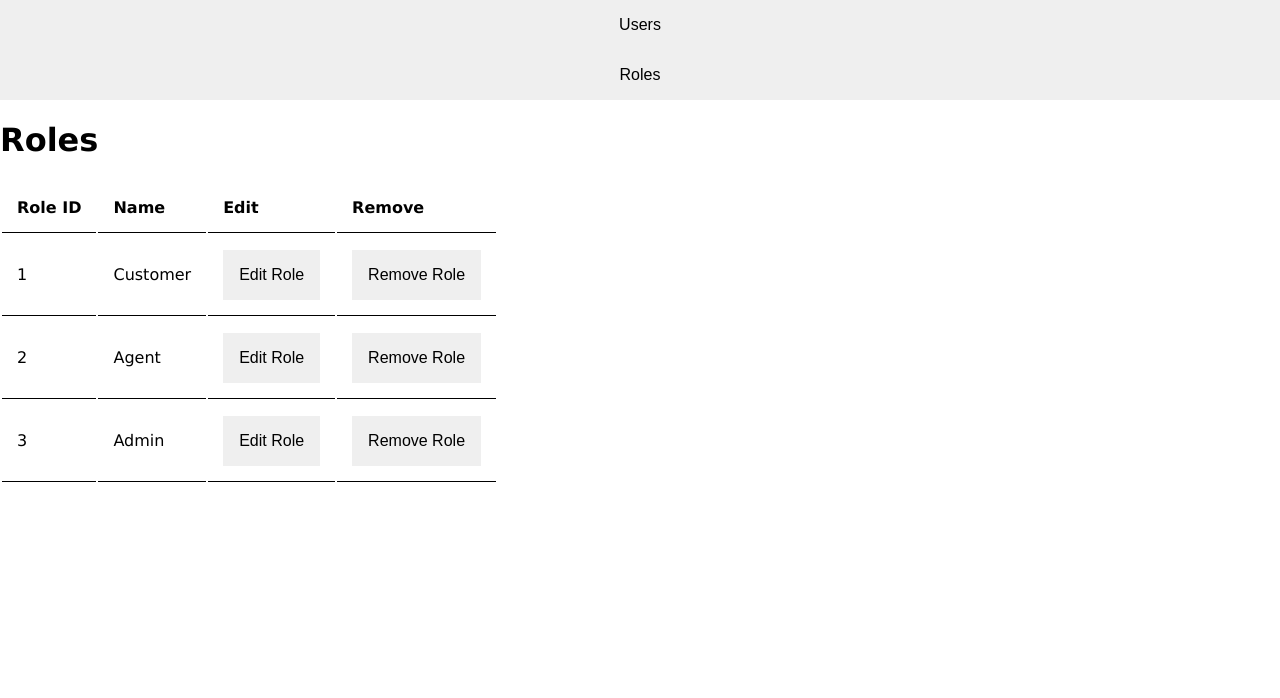
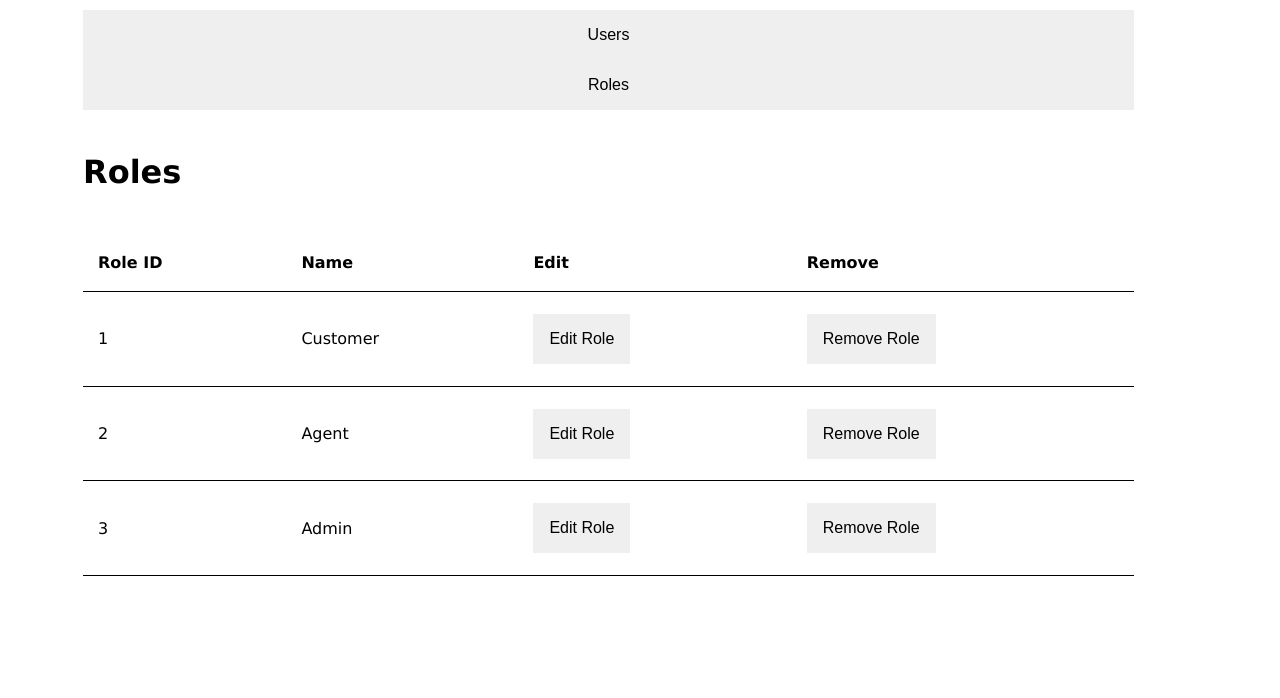
Before and after one commit to hammerhc/Car-Carrier, a Flask app: page /roles in a window 1280 px wide. Shown: the part 102-800 px from the top of the page. Run offline with Flask 2, Linux system fonts and the light colour scheme.

Commit message:
Updated Admin Roles Page
Added Style

```diff
--- a/src/static/css/style.css
+++ b/src/static/css/style.css
@@ -187,7 +187,7 @@ button:hover {
   row-gap: 10px;
 }
 
-.usersContainer {
+.usersContainer, .rolesContainer {
   box-sizing: border-box;
   width: 100%;
   height: 100%;
@@ -247,7 +247,7 @@ th, td {
   border-bottom: 1px solid black;
 }
 
-#orderTable, #ticketsTable, #usersTable {
+#orderTable, #ticketsTable, #usersTable, #rolesTable {
   height: auto;
   border-spacing: 0px;
 }
--- a/src/templates/admin/roles.html
+++ b/src/templates/admin/roles.html
@@ -5,11 +5,15 @@
 {% endblock %}
 
 {% block content %}
+<div class="rolesContainer">
+
+    <div class="adminHeader">
         <button id="buttonUsers" class="navButton" onclick="users()">Users</button>
         <button id="buttonRoles" class="navButton" onclick="roles()">Roles</button>
+    </div>
 
-<h1>Roles</h1>
-<table id="rolesTable">
+    <h1 class="contentTitle">Roles</h1>
+    <table id="rolesTable" class="main">
         <tr>
             <th>Role ID</th>
             <th>Name</th>
@@ -17,4 +21,6 @@
             <th>Remove</th>
         </tr>
     </table>
+
+</div>
 {% endblock %}
```
Lines whose indentation alone changed are shown as unchanged.
